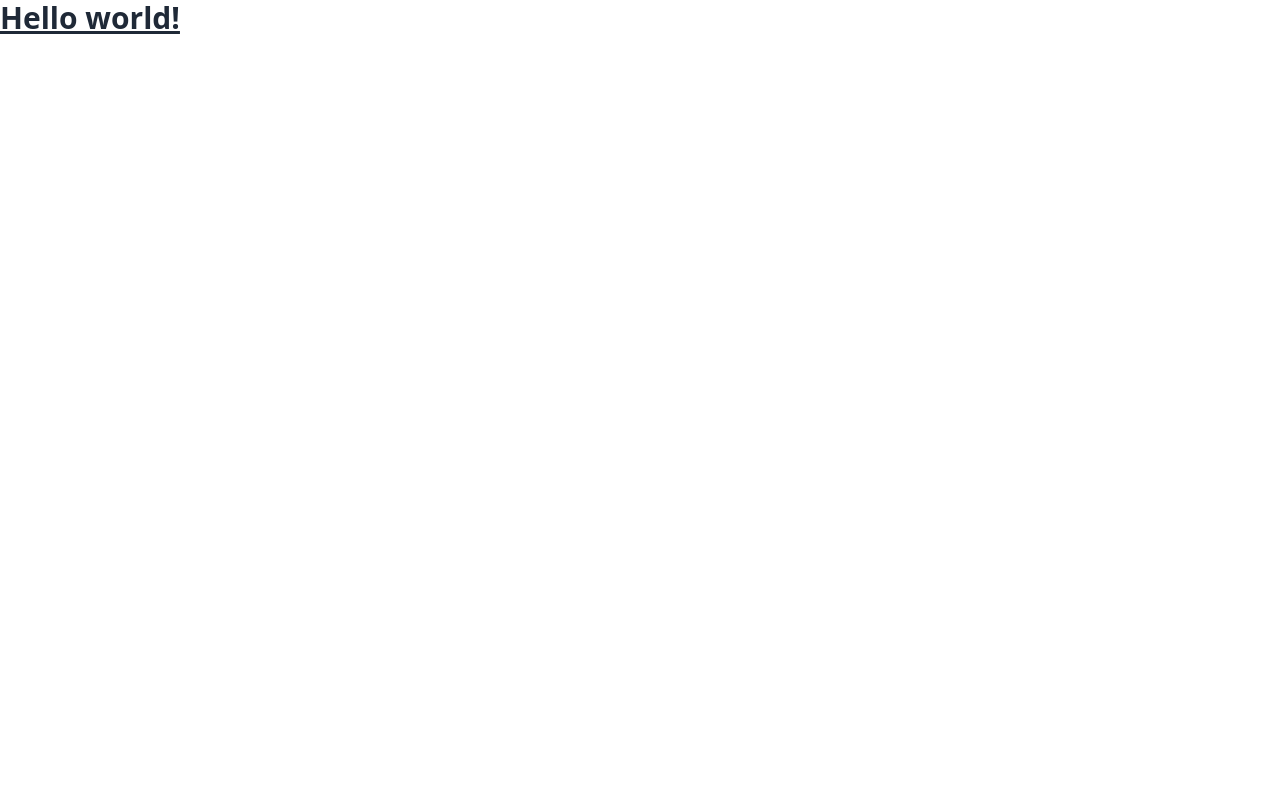
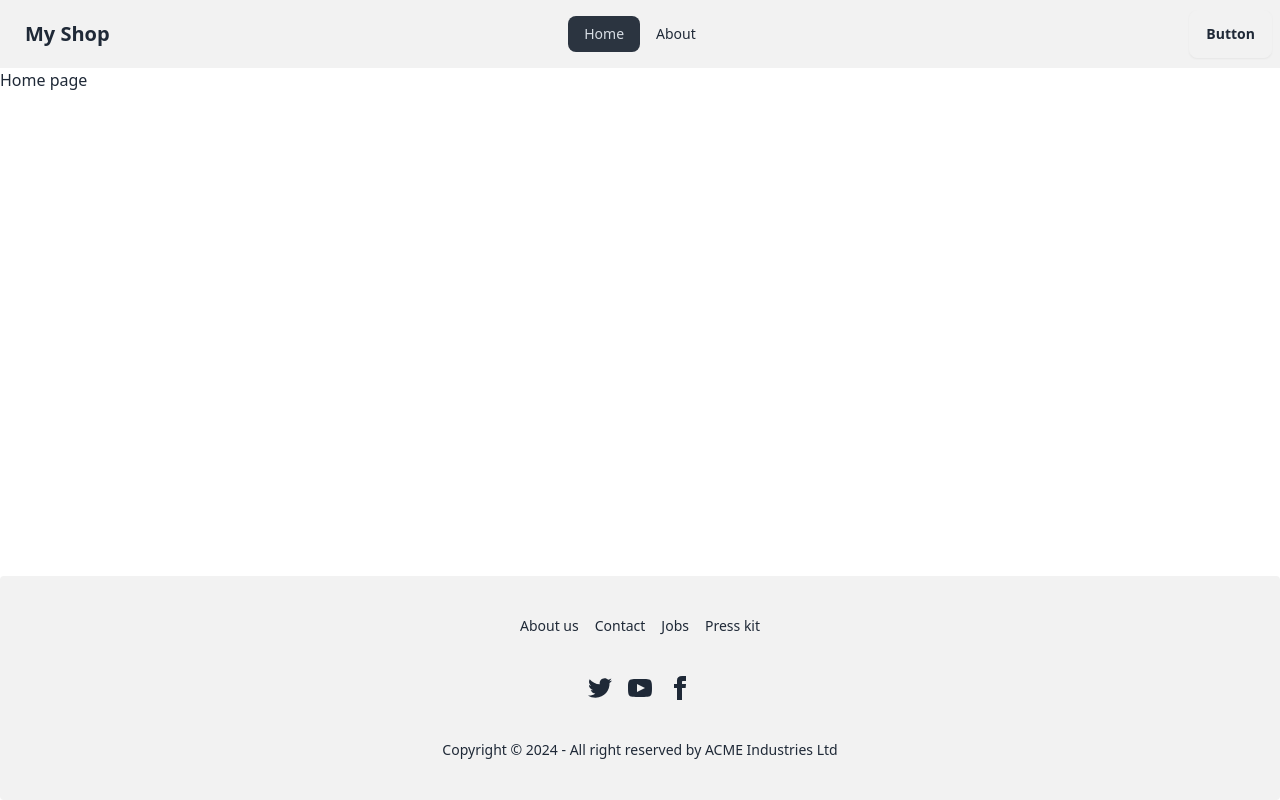
Before and after one commit to Jahid1987/job-task-ph, a React (Vite) app: page / in a window 1280 px wide. Built offline with nearby package versions, Linux system fonts and the light colour scheme.

Commit message:
add: navigation, footer

```diff
--- a/src/Layout/Root.jsx
+++ b/src/Layout/Root.jsx
@@ -1,10 +1,15 @@
 import { Outlet } from "react-router-dom";
+import Navbar from "../components/Navbar";
+import Footer from "../components/Footer";
 
 const Root = () => {
   return (
     <div>
-      <h1 className="text-3xl font-bold underline">Hello world!</h1>
-      <Outlet></Outlet>
+      <Navbar />
+      <div className="min-h-[calc(100vh-292px)]">
+        <Outlet></Outlet>
+      </div>
+      <Footer />
     </div>
   );
 };
--- /dev/null
+++ b/src/components/Footer.jsx
@@ -0,0 +1,57 @@
+const Footer = () => {
+  return (
+    <footer className="footer footer-center bg-base-200 text-base-content rounded p-10">
+      <nav className="grid grid-flow-col gap-4">
+        <a className="link link-hover">About us</a>
+        <a className="link link-hover">Contact</a>
+        <a className="link link-hover">Jobs</a>
+        <a className="link link-hover">Press kit</a>
+      </nav>
+      <nav>
+        <div className="grid grid-flow-col gap-4">
+          <a>
+            <svg
+              xmlns="http://www.w3.org/2000/svg"
+              width="24"
+              height="24"
+              viewBox="0 0 24 24"
+              className="fill-current"
+            >
+              <path d="M24 4.557c-.883.392-1.832.656-2.828.775 1.017-.609 1.798-1.574 2.165-2.724-.951.564-2.005.974-3.127 1.195-.897-.957-2.178-1.555-3.594-1.555-3.179 0-5.515 2.966-4.797 6.045-4.091-.205-7.719-2.165-10.148-5.144-1.29 2.213-.669 5.108 1.523 6.574-.806-.026-1.566-.247-2.229-.616-.054 2.281 1.581 4.415 3.949 4.89-.693.188-1.452.232-2.224.084.626 1.956 2.444 3.379 4.6 3.419-2.07 1.623-4.678 2.348-7.29 2.04 2.179 1.397 4.768 2.212 7.548 2.212 9.142 0 14.307-7.721 13.995-14.646.962-.695 1.797-1.562 2.457-2.549z"></path>
+            </svg>
+          </a>
+          <a>
+            <svg
+              xmlns="http://www.w3.org/2000/svg"
+              width="24"
+              height="24"
+              viewBox="0 0 24 24"
+              className="fill-current"
+            >
+              <path d="M19.615 3.184c-3.604-.246-11.631-.245-15.23 0-3.897.266-4.356 2.62-4.385 8.816.029 6.185.484 8.549 4.385 8.816 3.6.245 11.626.246 15.23 0 3.897-.266 4.356-2.62 4.385-8.816-.029-6.185-.484-8.549-4.385-8.816zm-10.615 12.816v-8l8 3.993-8 4.007z"></path>
+            </svg>
+          </a>
+          <a>
+            <svg
+              xmlns="http://www.w3.org/2000/svg"
+              width="24"
+              height="24"
+              viewBox="0 0 24 24"
+              className="fill-current"
+            >
+              <path d="M9 8h-3v4h3v12h5v-12h3.642l.358-4h-4v-1.667c0-.955.192-1.333 1.115-1.333h2.885v-5h-3.808c-3.596 0-5.192 1.583-5.192 4.615v3.385z"></path>
+            </svg>
+          </a>
+        </div>
+      </nav>
+      <aside>
+        <p>
+          Copyright © {new Date().getFullYear()} - All right reserved by ACME
+          Industries Ltd
+        </p>
+      </aside>
+    </footer>
+  );
+};
+
+export default Footer;
--- /dev/null
+++ b/src/components/Navbar.jsx
@@ -0,0 +1,53 @@
+import { NavLink } from "react-router-dom";
+
+const Navbar = () => {
+  const navLinks = (
+    <>
+      <li>
+        <NavLink to="/">Home</NavLink>
+      </li>
+      <li>
+        <NavLink to="/about">About</NavLink>
+      </li>
+    </>
+  );
+  return (
+    <nav className="navbar bg-base-200">
+      <div className="navbar-start">
+        <div className="dropdown">
+          <div tabIndex={0} role="button" className="btn btn-ghost lg:hidden">
+            <svg
+              xmlns="http://www.w3.org/2000/svg"
+              className="h-5 w-5"
+              fill="none"
+              viewBox="0 0 24 24"
+              stroke="currentColor"
+            >
+              <path
+                strokeLinecap="round"
+                strokeLinejoin="round"
+                strokeWidth="2"
+                d="M4 6h16M4 12h8m-8 6h16"
+              />
+            </svg>
+          </div>
+          <ul
+            tabIndex={0}
+            className="menu menu-sm dropdown-content bg-base-100 rounded-box z-[1] mt-3 w-52 p-2 shadow"
+          >
+            {navLinks}
+          </ul>
+        </div>
+        <a className="btn btn-ghost text-xl">My Shop</a>
+      </div>
+      <div className="navbar-center hidden lg:flex">
+        <ul className="menu menu-horizontal px-1">{navLinks}</ul>
+      </div>
+      <div className="navbar-end">
+        <a className="btn">Button</a>
+      </div>
+    </nav>
+  );
+};
+
+export default Navbar;
--- /dev/null
+++ b/src/pages/About.jsx
@@ -0,0 +1,5 @@
+const About = () => {
+  return <div>About Page</div>;
+};
+
+export default About;
--- /dev/null
+++ b/src/pages/Home.jsx
@@ -0,0 +1,5 @@
+const Home = () => {
+  return <div>Home page</div>;
+};
+
+export default Home;
--- a/src/routers/routers.jsx
+++ b/src/routers/routers.jsx
@@ -1,10 +1,23 @@
 import { createBrowserRouter } from "react-router-dom";
 import Root from "../Layout/Root";
+import Home from "../pages/Home";
+import About from "../pages/About";
 
 const router = createBrowserRouter([
   {
     path: "/",
     element: <Root></Root>,
+    errorElement: <h3>Not Found</h3>,
+    children: [
+      {
+        path: "/",
+        element: <Home />,
+      },
+      {
+        path: "/about",
+        element: <About />,
+      },
+    ],
   },
 ]);
 
```
